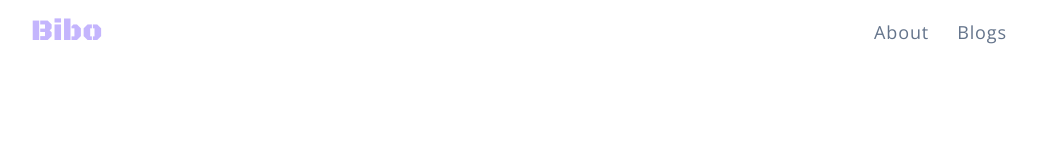
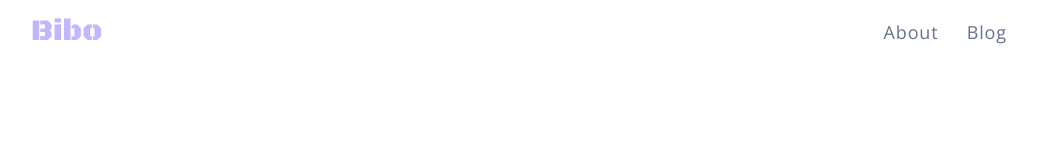
Before and after one commit to bibibobobi/somewhere-only-we-know, a Next.js app: page / in a window 1280 px wide. Shown: the top 160 px of the page, without its empty margins (121-1158 px from the left). Built offline with nearby package versions, Linux system fonts and the light colour scheme.

Commit message:
fix(tv-next): modify route

```diff
--- a/app/(Home)/_components/nav.tsx
+++ b/app/(Home)/_components/nav.tsx
@@ -8,7 +8,7 @@ const logoFont = Black_Ops_One({ subsets: ["latin"], weight: ["400"] });
 const navLinks = [
   { name: "Home", href: "/" },
   { name: "About", href: "/about" },
-  { name: "Blogs", href: "/blogs" },
+  { name: "Blog", href: "/blog" },
 ];
 
 // const headerClass = `
```
Also changed, not shown: app/(BlogClient)/blog/layout.tsx (renamed from app/(BlogClient)/blogs/layout.tsx), app/(BlogClient)/blog/page.tsx (renamed from app/(BlogClient)/blogs/page.tsx), app/(BlogClient)/blog/posts/[slug]/page.tsx (renamed from app/(BlogClient)/blogs/[slug]/page.tsx).
